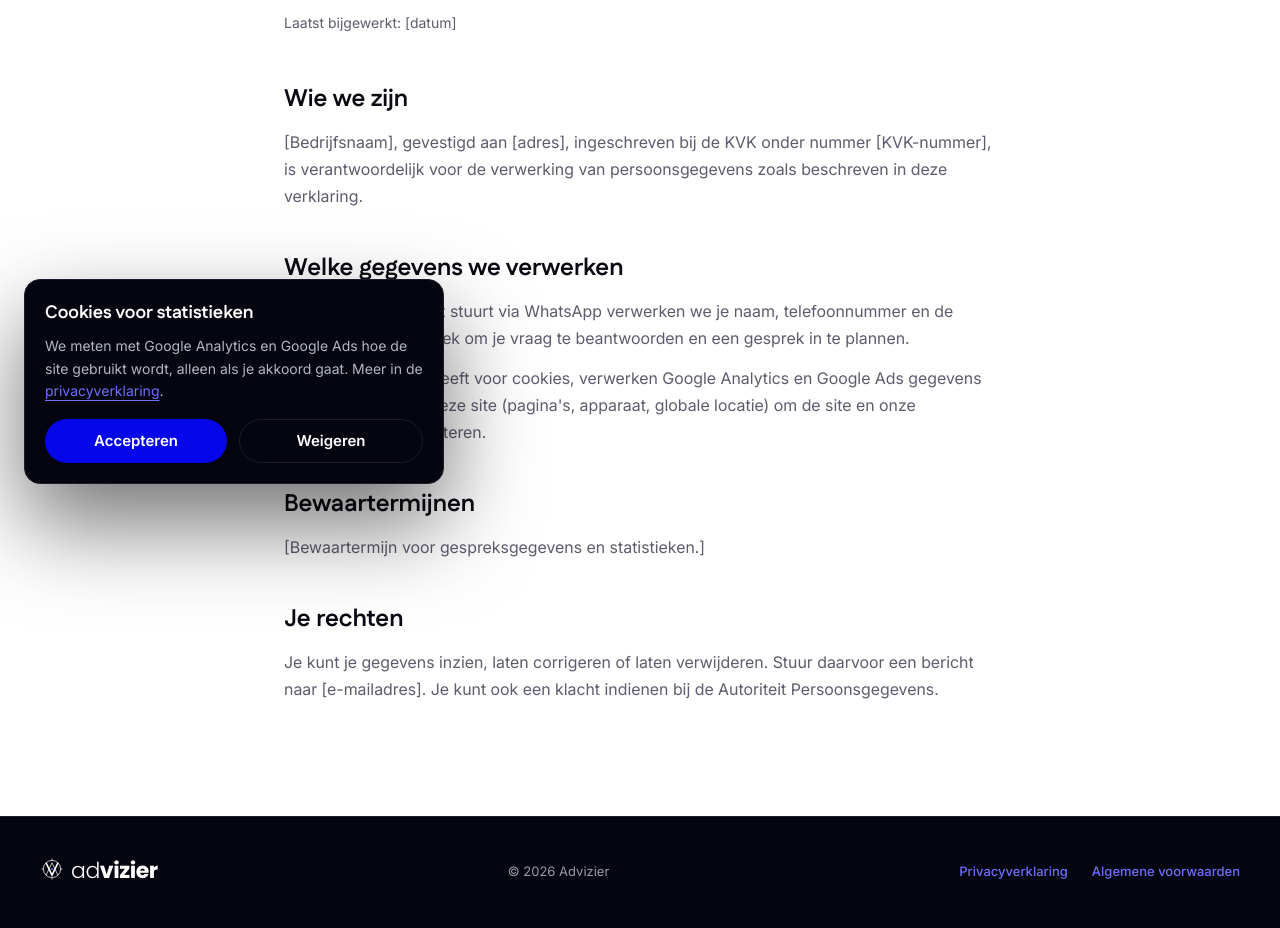
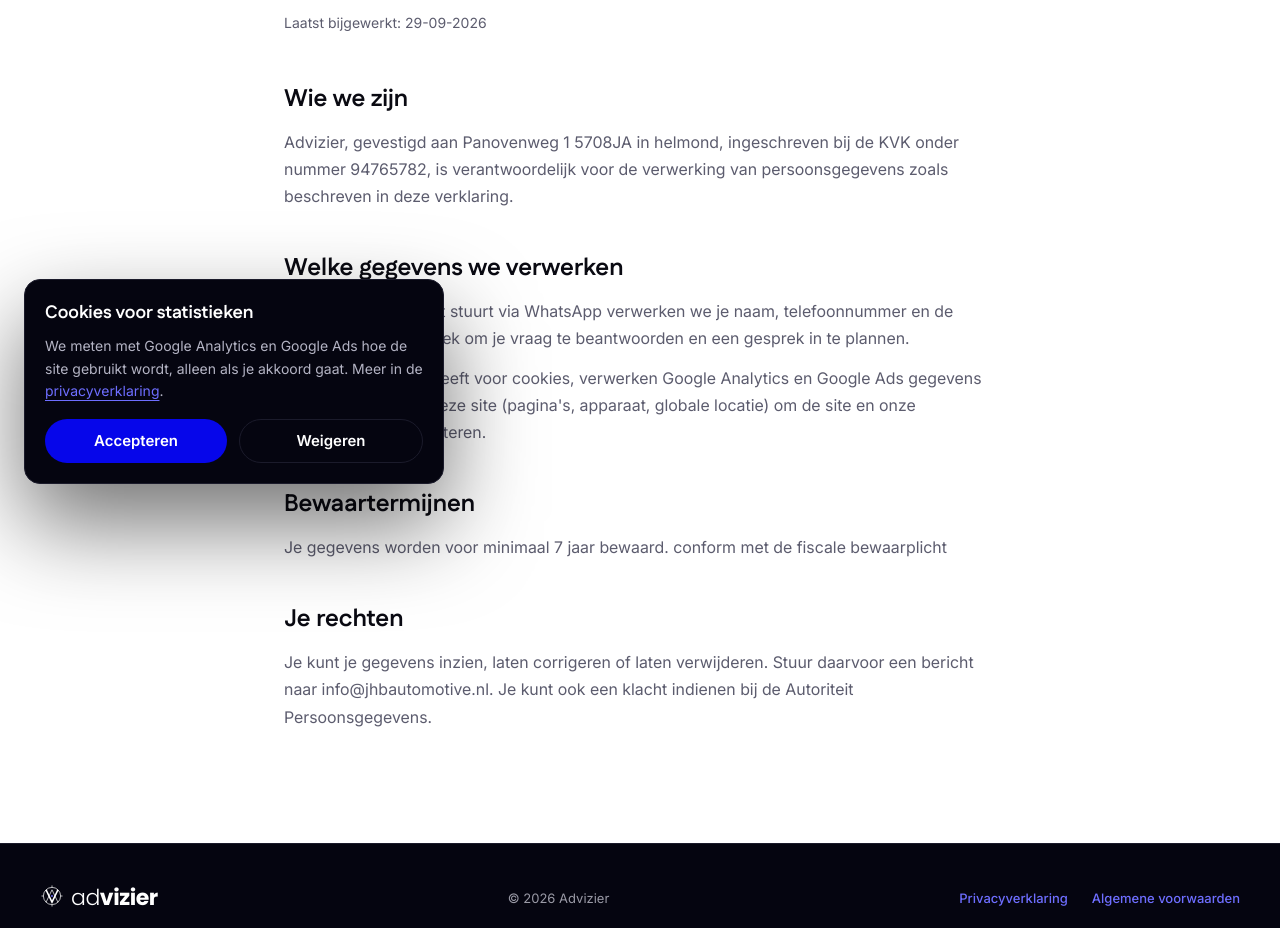
Before and after one commit to breingroup/advizier, a Next.js app: page /privacy in a window 1280 px wide. Shown: the part 300-1228 px from the top of the page. Built offline with nearby package versions, Linux system fonts and the light colour scheme; no server answers.

Commit message:
Update legal.ts

```diff
--- a/src/content/legal.ts
+++ b/src/content/legal.ts
@@ -6,12 +6,12 @@ export type LegalSection = { heading: string; paragraphs: string[] };
 
 export const privacy: { title: string; updated: string; sections: LegalSection[] } = {
   title: "Privacyverklaring",
-  updated: "[datum]",
+  updated: "29-09-2026",
   sections: [
     {
       heading: "Wie we zijn",
       paragraphs: [
-        "[Bedrijfsnaam], gevestigd aan [adres], ingeschreven bij de KVK onder nummer [KVK-nummer], is verantwoordelijk voor de verwerking van persoonsgegevens zoals beschreven in deze verklaring.",
+        "Advizier, gevestigd aan Panovenweg 1 5708JA in helmond, ingeschreven bij de KVK onder nummer 94765782, is verantwoordelijk voor de verwerking van persoonsgegevens zoals beschreven in deze verklaring.",
       ],
     },
     {
@@ -23,12 +23,12 @@ export const privacy: { title: string; updated: string; sections: LegalSection[]
     },
     {
       heading: "Bewaartermijnen",
-      paragraphs: ["[Bewaartermijn voor gespreksgegevens en statistieken.]"],
+      paragraphs: ["Je gegevens worden voor minimaal 7 jaar bewaard. conform met de fiscale bewaarplicht"],
     },
     {
       heading: "Je rechten",
       paragraphs: [
-        "Je kunt je gegevens inzien, laten corrigeren of laten verwijderen. Stuur daarvoor een bericht naar [e-mailadres]. Je kunt ook een klacht indienen bij de Autoriteit Persoonsgegevens.",
+        "Je kunt je gegevens inzien, laten corrigeren of laten verwijderen. Stuur daarvoor een bericht naar info@jhbautomotive.nl. Je kunt ook een klacht indienen bij de Autoriteit Persoonsgegevens.",
       ],
     },
   ],
@@ -36,11 +36,11 @@ export const privacy: { title: string; updated: string; sections: LegalSection[]
 
 export const voorwaarden: { title: string; updated: string; sections: LegalSection[] } = {
   title: "Algemene voorwaarden",
-  updated: "[datum]",
+  updated: "29-09-2026",
   sections: [
     {
       heading: "Toepasselijkheid",
-      paragraphs: ["[Deze voorwaarden gelden voor alle diensten van [Bedrijfsnaam].]"],
+      paragraphs: ["Deze voorwaarden gelden voor alle diensten van Advizier."],
     },
     {
       heading: "De dienst",
```
